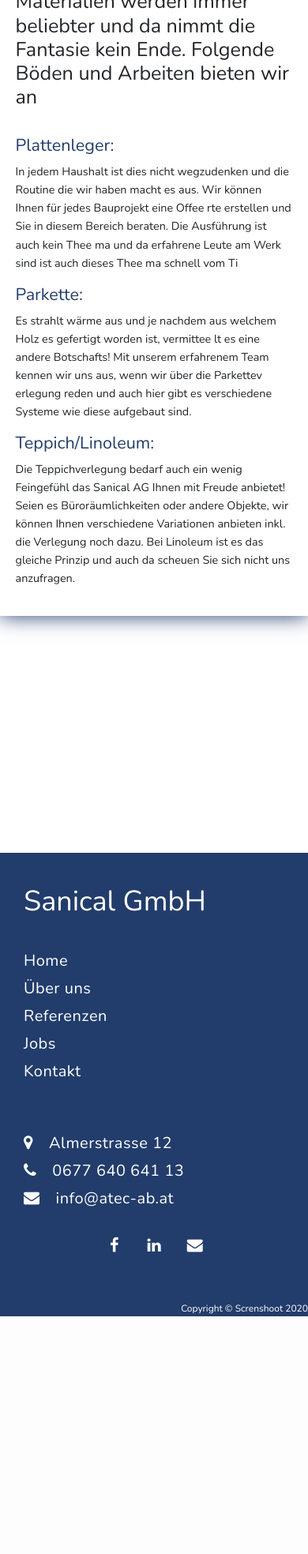
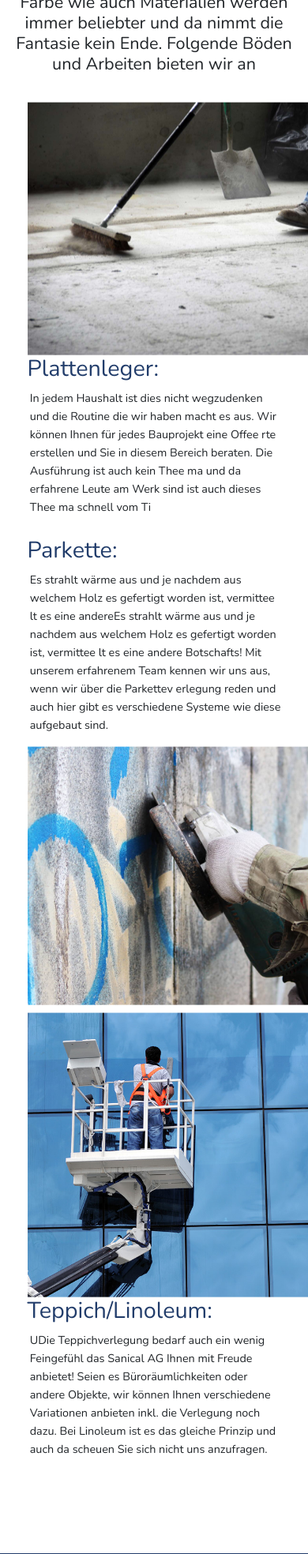
Before and after one commit to sadmiraga/sanital, a Laravel app: page /belagsarbeiten-und-bodenbelage in a window 390 px wide; the page is wider, and only the part inside the window is pictured. Shown: the part 701-2669 px from the top of that part at 79% size. Before the commit the page ends 2368 px from the top of that part, so only its background shows below. Run offline with Laravel 8, Linux system fonts and the light colour scheme; the visitor is signed in with stand-in values (Sample User, id 1); style sheets or scripts are compiled from the project's sources.

Commit message:
kitavise

```diff
--- a/resources/views/layouts/belagsarbeitenLayouts.blade.php
+++ b/resources/views/layouts/belagsarbeitenLayouts.blade.php
@@ -2,6 +2,8 @@
 <html lang="{{ str_replace('_', '-', app()->getLocale()) }}">
 
 <head>
+
+    <link rel="icon" href="/images/logoSanital.png" type="image/gif" sizes="32x32">
 
     <meta charset="utf-8">
     <meta name="viewport" content="width=device-width, initial-scale=1.0">
@@ -12,7 +14,6 @@
     <title>{{ config('app.name', 'Laravel') }}</title>
 
     <!-- Scripts -->
-    <script src="{{ asset('js/app.js') }}" defer></script>
 
 
     <!-- Fonts -->
@@ -24,28 +25,24 @@
     <!-- StAyles -->
     <link href="{{ asset('css/app.css') }}" rel="stylesheet">
 
-    <!-- Scripts -->
-    <script type="text/javascript" src="{{URL::to('js/mainLayoutJS.js') }}"></script>
 
 </head>
 
 <body>
 
     <!-- Navbar -->
-    <header id="navbarID">
-        <img onclick="location.href='/'" class="logo" id="logoID" src="/images/logoSanital.png" alt="logo">
+    <header class="header-facility" id="navbarID-facility">
+        <img onclick="location.href='/'" class="logo" id="logoID" src="/images/logoSanitalWhite.png" alt="logo">
         <nav>
-            <ul class="nav-links">
-                <li class="navbar-li"><a id="home" href="/index">Home</a></li>
-                <li class="navbar-li"><a id="uberuns" href="/uberuns">Über uns</a></li>
-                <li class="navbar-li"><a id="referenzen" href="/belagsarbeiten-references">Referenzen</a></li>
-                <li class="navbar-li"><a id="jobs" href="/belagsarbeiten-job">Jobs</a></li>
-                <a href="#"><button id="navbar-buttonID">
-                        <p class="navbar-button-text">Kontakt</p>
-                    </button></a>
+            <ul class="nav-links-facility">
+                <li class="navbar-li-facility"><a id="home-facility" href="/facility-managment">Facility managment</a></li>
+                <li class="navbar-li-facility"><a id="uberuns-facility" href="/facility-managment-uberuns">Über uns</a></li>
+                <li class="navbar-li-facility"><a id="referenzen-facility" href="/facility-references">Referenzen</a></li>
+                <li class="navbar-li-facility"><a id="jobs-facility" href="/facility-job">Jobs</a></li>
+                <li class="navbar-li-facility"><a id="jobs-facility" href="/kontakt">Kontakt</a></li>
         </nav>
     </header>
-
+<!--
     <div class="mobile-nav">
         <div id="mySidepanel" class="sidepanel">
             <a href="#">Home</a>
@@ -63,7 +60,7 @@
             <button class="openbtn" onclick="openNav()">&#9776;</button>
         </div>
     </div>
-
+    !-->
 
     @yield('content')
 
--- a/resources/views/layouts/brandschutzLayout.blade.php
+++ b/resources/views/layouts/brandschutzLayout.blade.php
@@ -37,8 +37,8 @@
         <img onclick="location.href='/'" class="logo" id="logoID" src="/images/logoSanitalWhite.png" alt="logo">
         <nav>
             <ul class="nav-links-facility">
-                <li class="navbar-li-facility"><a id="home-facility" href="/facility-managment">Facility managment</a></li>
-                <li class="navbar-li-facility"><a id="uberuns-facility" href="/facility-managment-uberuns">Über uns</a></li>
+                <li class="navbar-li-facility"><a id="home-facility" href="/brandschutz-wasserloschanlagen">Brandschutz/Wasserlöschanlagen</a></li>
+                <li class="navbar-li-facility"><a id="uberuns-facility" href="/brandschutz-uberuns">Über uns</a></li>
                 <li class="navbar-li-facility"><a id="referenzen-facility" href="/brandschutz-references">Referenzen</a></li>
                 <li class="navbar-li-facility"><a id="jobs-facility" href="/brandschutz-job">Jobs</a></li>
                 <li class="navbar-li-facility"><a id="jobs-facility" href="/kontakt">Kontakt</a></li>
--- a/resources/views/userExpirience/belags.blade.php
+++ b/resources/views/userExpirience/belags.blade.php
@@ -1,43 +1,78 @@
-@extends('layouts.mainLayout')
+@extends('layouts.belagsarbeitenLayouts')
 
 @section('content')
-<div class="belagsd-hero">
-    <img src="/images/belags.png">
-    <div class="hero-text-box">
-        <h1>Belagsarbeiten
-            und Bodenbeläge</h1>
+<div class="facility-hero">
+    <img src="/images/blueFacility.png" alt="img">
+    </div>
+    <div class="hero-text-box-facility">
+        <h1>Facility Managment</h1>
+    </div>
+    <div class="facility-content">
+        <div class="facility-h">
+            <h1>Die Firma Sanical AG</h1>
+            <h4>Boden in verschiedenen Arten und Farbe wie auch Materialien werden immer beliebter und da nimmt die Fantasie
+                kein Ende. Folgende Böden und Arbeiten bieten wir an</h4>
+
         </div>
 
-    <div class="brand-content">
-        <h3>Boden in verschiedenen Arten und Farbe wie auch Materialien werden immer beliebter und da nimmt die Fantasie
-            kein Ende. Folgende Böden und Arbeiten bieten wir an</h3>
-        <h4><br>
-            Plattenleger:
-        </h4>
+        <div class="container">
+            <div class="row">
+              <div class="col-sm">
+                <div class="facility-img">
+                    <img src="/images/baureinigung.jpg" alt="">
+                </div>
+              </div>
+              <div class="col-sm">
+                <div class="facility-textbx">
+                    <h2>Plattenleger: </h2>
                     <p>
                         In jedem Haushalt ist dies nicht wegzudenken und die Routine die wir haben macht es aus. Wir können Ihnen
                         für jedes Bauprojekt eine Offee rte erstellen und Sie in diesem Bereich beraten. Die
                         Ausführung ist auch kein Thee ma und da erfahrene Leute am Werk sind ist auch dieses Thee ma schnell vom Ti
                     </p>
-        <h4>
-            Parkette:
-        </h4>
+                </div>
+              </div>
+            </div>
+
+            <div class="row">
+                <div class="col-sm">
+                    <h2>Parkette: </h2>
                     <p>
-            Es strahlt wärme aus und je nachdem aus welchem Holz es gefertigt worden ist, vermittee lt es eine andere
+                        Es strahlt wärme aus und je nachdem aus welchem Holz es gefertigt worden ist, vermittee lt es eine andereEs strahlt wärme aus und je
+                        nachdem aus welchem Holz es gefertigt worden ist, vermittee lt es eine andere
                         Botschafts!
                         Mit unserem erfahrenem Team kennen wir uns aus, wenn wir über die Parkettev erlegung reden und auch hier
                         gibt es verschiedene Systeme wie diese aufgebaut sind.
                     </p>
+                </div>
+                <div class="col-sm">
+                    <div class="facility-img">
+                        <img src="/images/special.jpg" alt="Spezialreinigung">
+                    </div>
+              </div>
+          </div>
 
-        <h4>
-            Teppich/Linoleum:
-        </h4>
+          <div class="row">
+            <div class="col-sm">
+                <div class="facility-img">
+                    <img src="/images/fassade.jpg" alt="Fassadenreinigung">
+                </div>
+            </div>
+            <div class="col-sm">
+
+                <h2>Teppich/Linoleum: </h2>
                 <p>
-            Die Teppichverlegung bedarf auch ein wenig Feingefühl das Sanical AG Ihnen mit Freude anbietet! Seien es
+                    UDie Teppichverlegung bedarf auch ein wenig Feingefühl das Sanical AG Ihnen mit Freude anbietet! Seien es
                     Büroräumlichkeiten oder andere Objekte, wir können Ihnen verschiedene
                     Variationen anbieten inkl. die Verlegung noch dazu. Bei Linoleum ist es das gleiche Prinzip und auch da
                     scheuen Sie sich nicht uns anzufragen.
                 </p>
           </div>
       </div>
+      </div>
+    </div>
+
+
+    </div>
+</div>
 @endsection
--- a/resources/views/userExpirience/facility/facilityJob.blade.php
+++ b/resources/views/userExpirience/facility/facilityJob.blade.php
@@ -2,7 +2,7 @@
 
 @section('content')
 <div class="facility-hero">
-    <img src="/images/blueOurTeam.png" alt="img">
+    <img src="/images/blueJobs.png" alt="img">
     </div>
     <div class="hero-text-box-facility">
         <h1>Jobs</h1>
--- a/routes/web.php
+++ b/routes/web.php
@@ -64,6 +64,9 @@ Route::post('/editBelagsarbeiten', 'jobsController@editBelagsarbeiten')->middlew
 Route::get('/references', 'referenceController@referencePublicIndex');
 Route::get('/kontakt', 'HomeController@kontakt');
 
+
+
+
 //facility routes
 Route::get('/facility-references', 'facilityController@references');
 Route::get('/facility-job', 'facilityController@job');
@@ -74,13 +77,20 @@ Route::get('/facility-managment-uberuns', function () {
 Route::get('/liegenschaftsbetreuung', 'facilityController@liegenschaftsbetreuung');
 
 
+
 //brandschutz routes
 Route::get('/brandschutz-references', 'brandschutzController@references');
 Route::get('/brandschutz-job', 'brandschutzController@job');
+Route::get('/brandschutz-uberuns', function(){
+    return view('userExpirience.brandschutz.brandshutzUberuns');
+});
 
 //belagsarbeiten routes
 Route::get('/belagsarbeiten-references', 'belagsarbeitenController@references');
 Route::get('/belagsarbeiten-job', 'belagsarbeitenController@job');
+Route::get('/belagsarbeiten-uberuns',function(){
+    return view('userExpirience.belagsarbeiten.belagsarbeiten-uberuns');
+});
 
 
 //admin routes
```
Also changed, not shown: resources/views/userExpirience/brandschutz/brandschutzJob.blade.php (+1 -8 lines), resources/views/userExpirience/brandschutz/brandschutzReferences.blade.php (+5 -16 lines), resources/views/userExpirience/brandschutz/brandshutzUberuns.blade.php (added, +64 -0 lines), public/images/redJobs.png (deleted), resources/views/userExpirience/belagsarbeiten/belagsarbeiten-uberuns.blade.php (added). Lines whose indentation alone changed are shown as unchanged.
